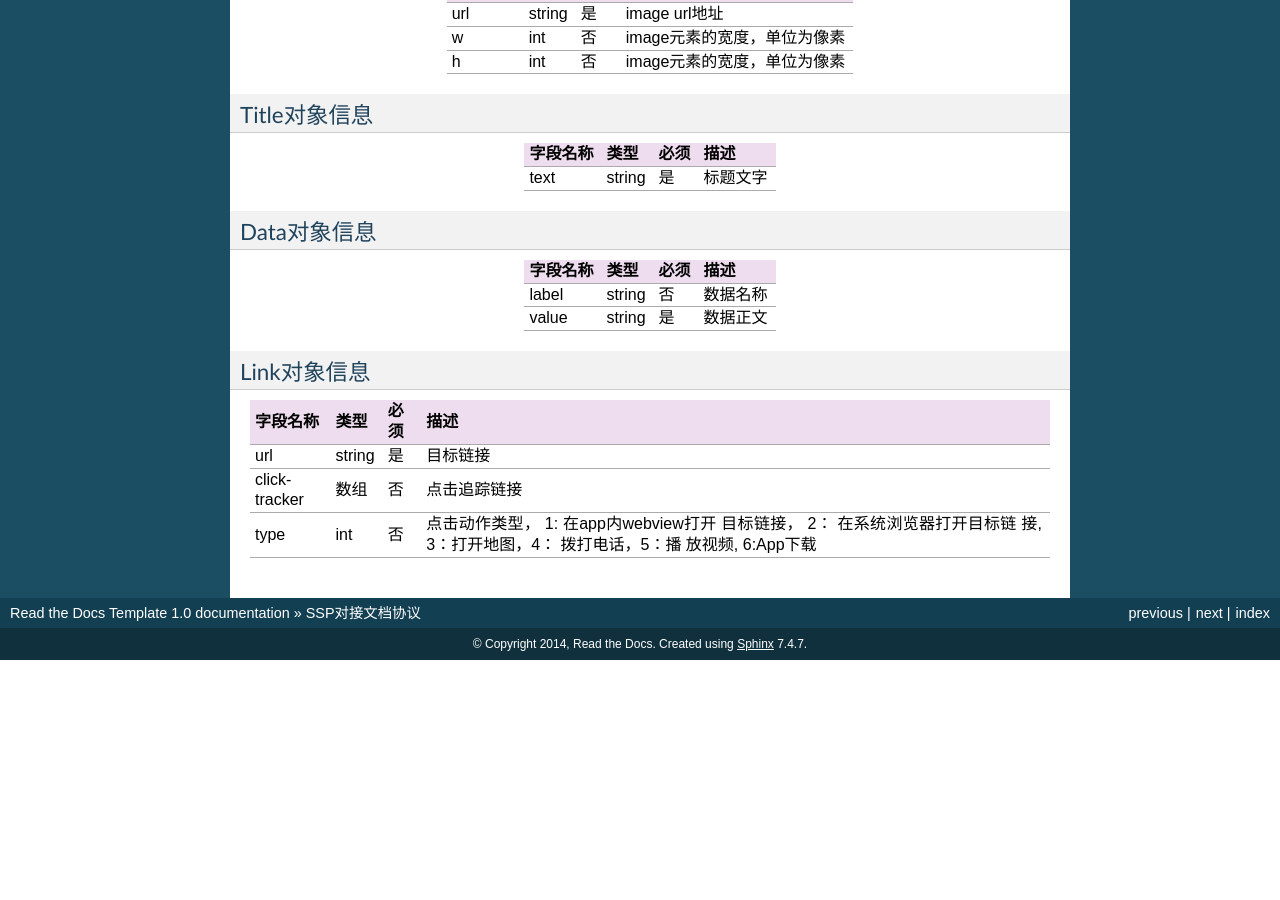
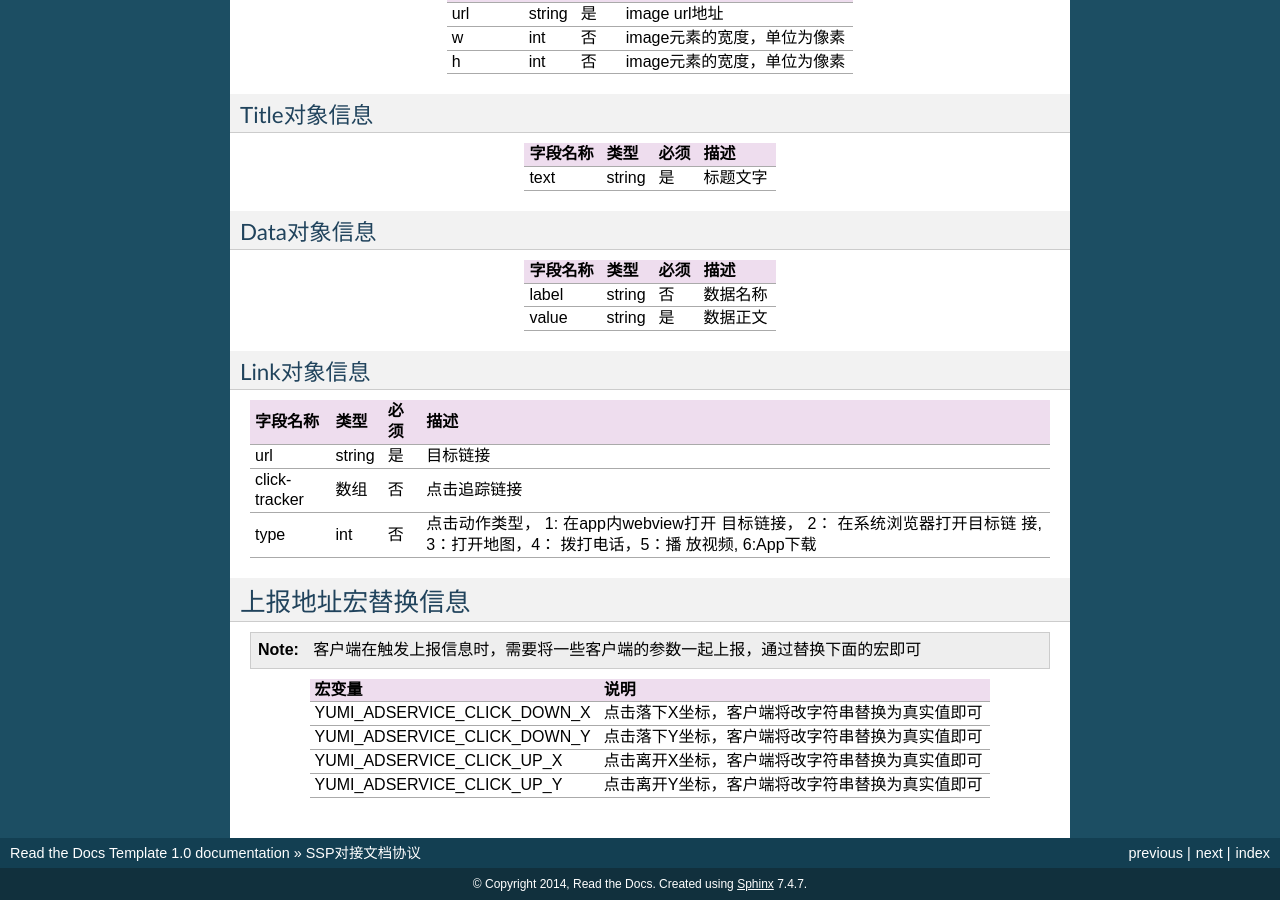
Before and after one commit to yumimobi/adx_ssp_doc, a Sphinx documentation site: the page built from docs/base.rst, in a window 1280 px wide and 900 px high, scrolled down 7614 px. Built offline with Sphinx 7.4.7, drawn with Linux system fonts in a browser that asks for light colours; before the commit the page ends 8274 px from its top, so only the background shows below that.

Commit message:
add macro

```diff
--- a/docs/base.rst
+++ b/docs/base.rst
@@ -640,3 +640,20 @@ Link对象信息
 |               |          |       | 接, 3：打开地图，4： 拨打电话，5：播 |
 |               |          |       | 放视频, 6:App下载                    |
 +---------------+----------+-------+--------------------------------------+
+
+上报地址宏替换信息
+------------------
+
+.. note:: 客户端在触发上报信息时，需要将一些客户端的参数一起上报，通过替换下面的宏即可
+
++-------------------------------+------------------------------------------------------+
+| 宏变量                        |  说明                                                |
++===============================+======================================================+
+| YUMI_ADSERVICE_CLICK_DOWN_X   | 点击落下X坐标，客户端将改字符串替换为真实值即可      |
++-------------------------------+------------------------------------------------------+
+| YUMI_ADSERVICE_CLICK_DOWN_Y   | 点击落下Y坐标，客户端将改字符串替换为真实值即可      |
++-------------------------------+------------------------------------------------------+
+| YUMI_ADSERVICE_CLICK_UP_X     | 点击离开X坐标，客户端将改字符串替换为真实值即可      |
++-------------------------------+------------------------------------------------------+
+| YUMI_ADSERVICE_CLICK_UP_Y     | 点击离开Y坐标，客户端将改字符串替换为真实值即可      |
++-------------------------------+------------------------------------------------------+
```
